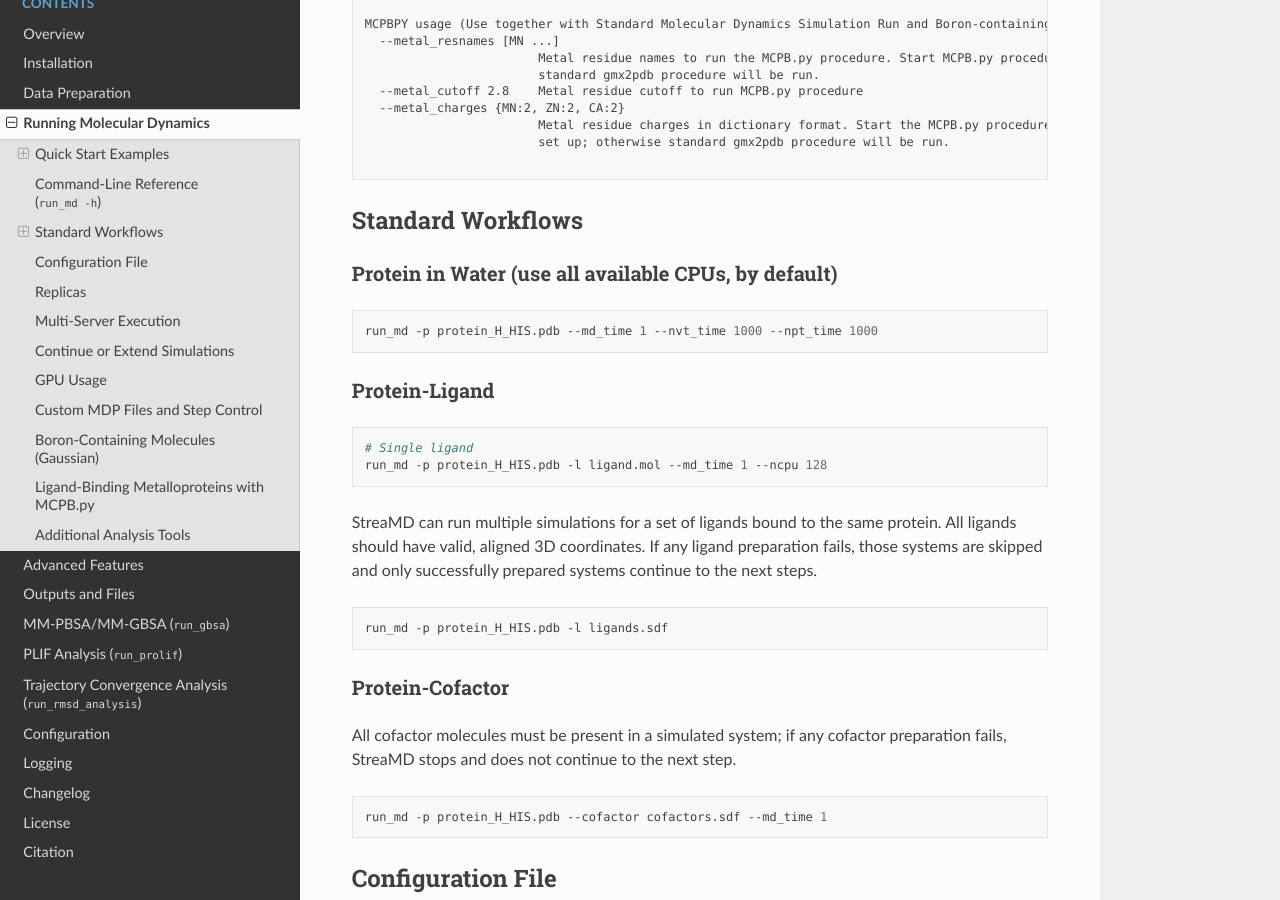
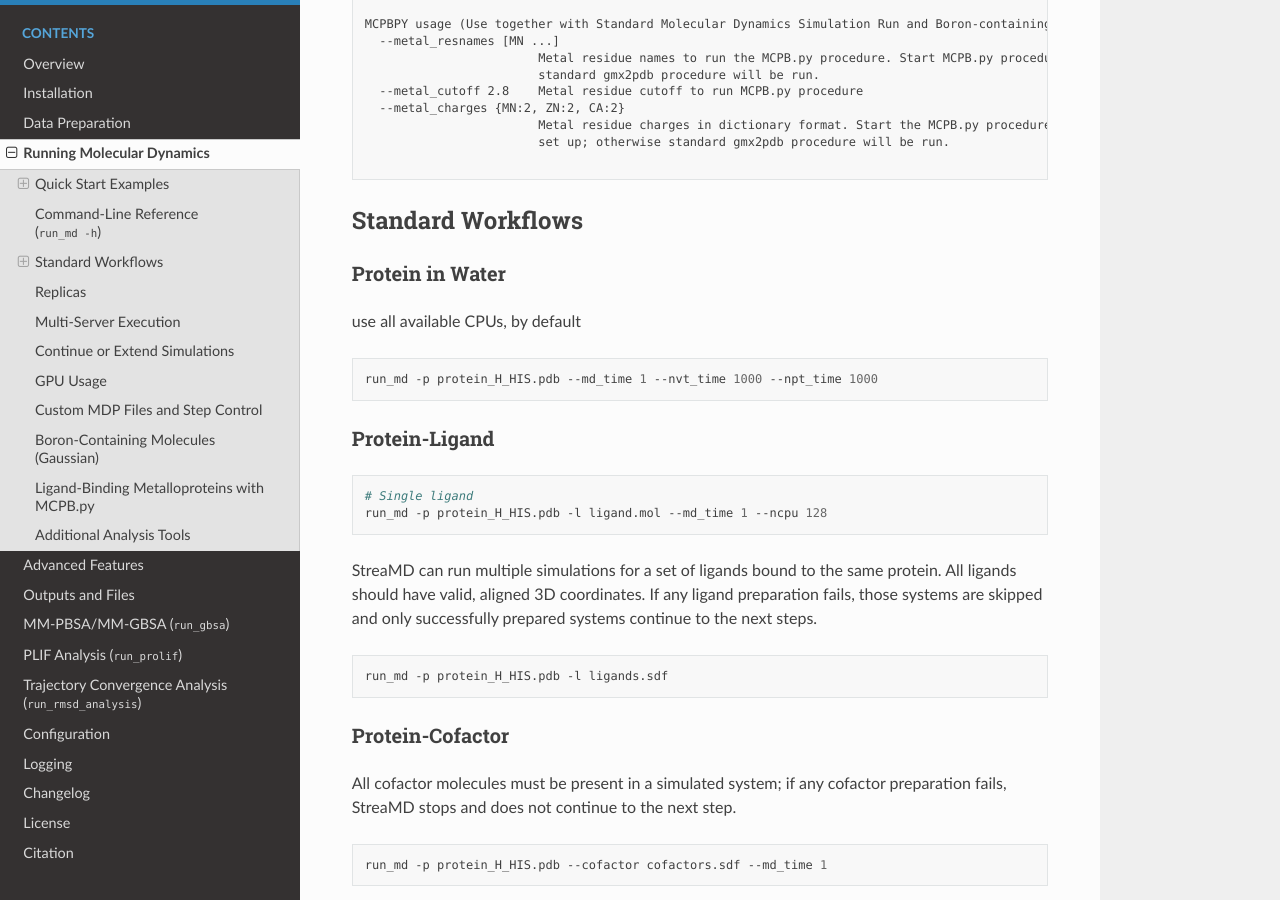
Before and after one commit to ci-lab-cz/streamd, a Sphinx documentation site: the page built from docs/running_md.md, in a window 1280 px wide and 900 px high, scrolled down 2453 px. Built offline with Sphinx 7.4.7 and the Read the Docs theme 3.1.0, drawn with Linux system fonts in a browser that asks for light colours.

Commit message:
minor fix docs

````diff
--- a/docs/running_md.md
+++ b/docs/running_md.md
@@ -135,7 +135,8 @@
 
 ## Standard Workflows
 
-### Protein in Water (use all available CPUs, by default)
+### Protein in Water
+use all available CPUs, by default
 ```bash
 run_md -p protein_H_HIS.pdb --md_time 1 --nvt_time 1000 --npt_time 1000
 ```
@@ -158,7 +159,7 @@
 run_md -p protein_H_HIS.pdb --cofactor cofactors.sdf --md_time 1
 ```
 
-## Configuration File
+### Configuration File
 Arguments passed via CLI take precedence over `config.yml`.
 ```bash
 run_md --config config.yml
````
Also changed, not shown: docs/advanced_features.md (+1 -2 lines), docs/configuration.md (+1 -1 lines).
